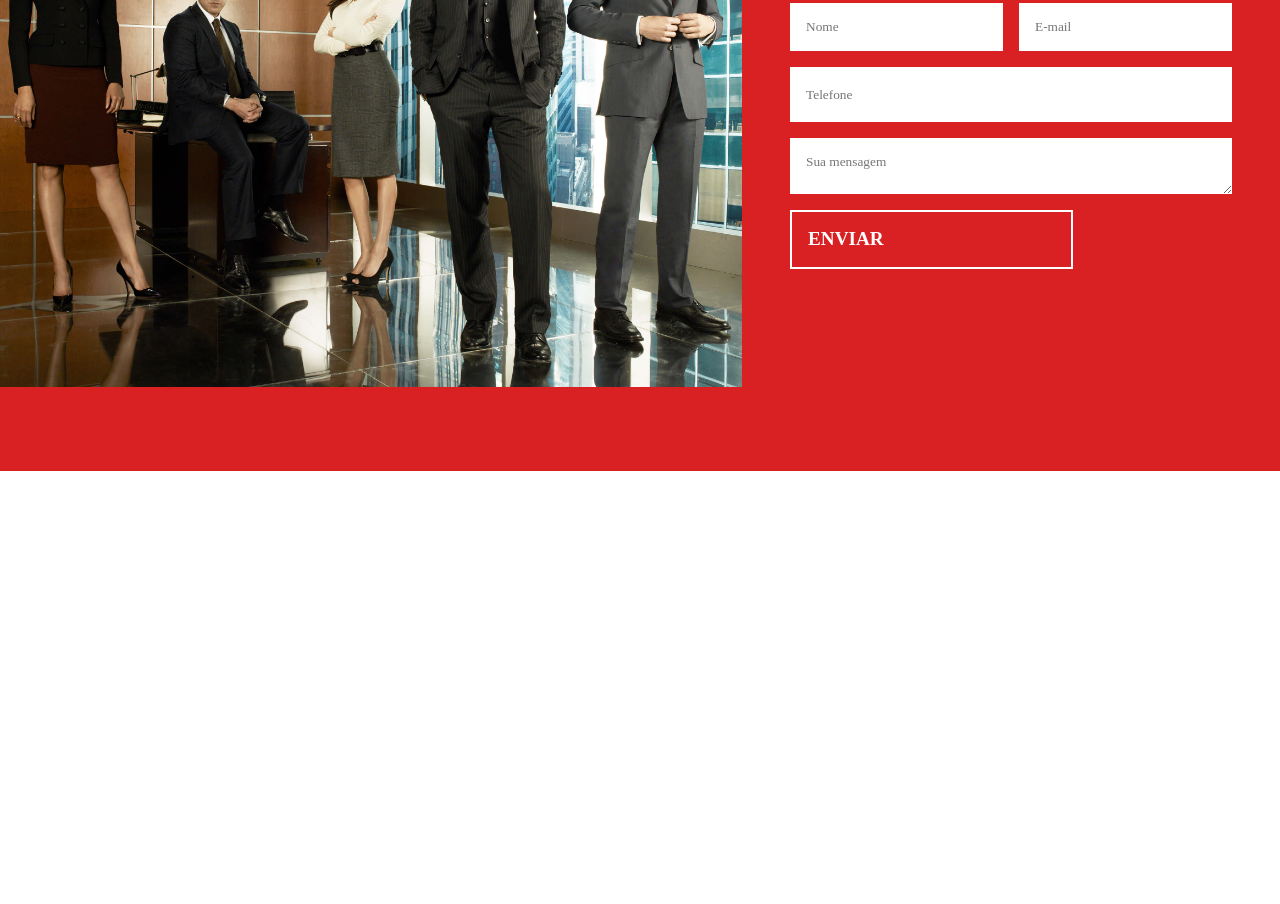
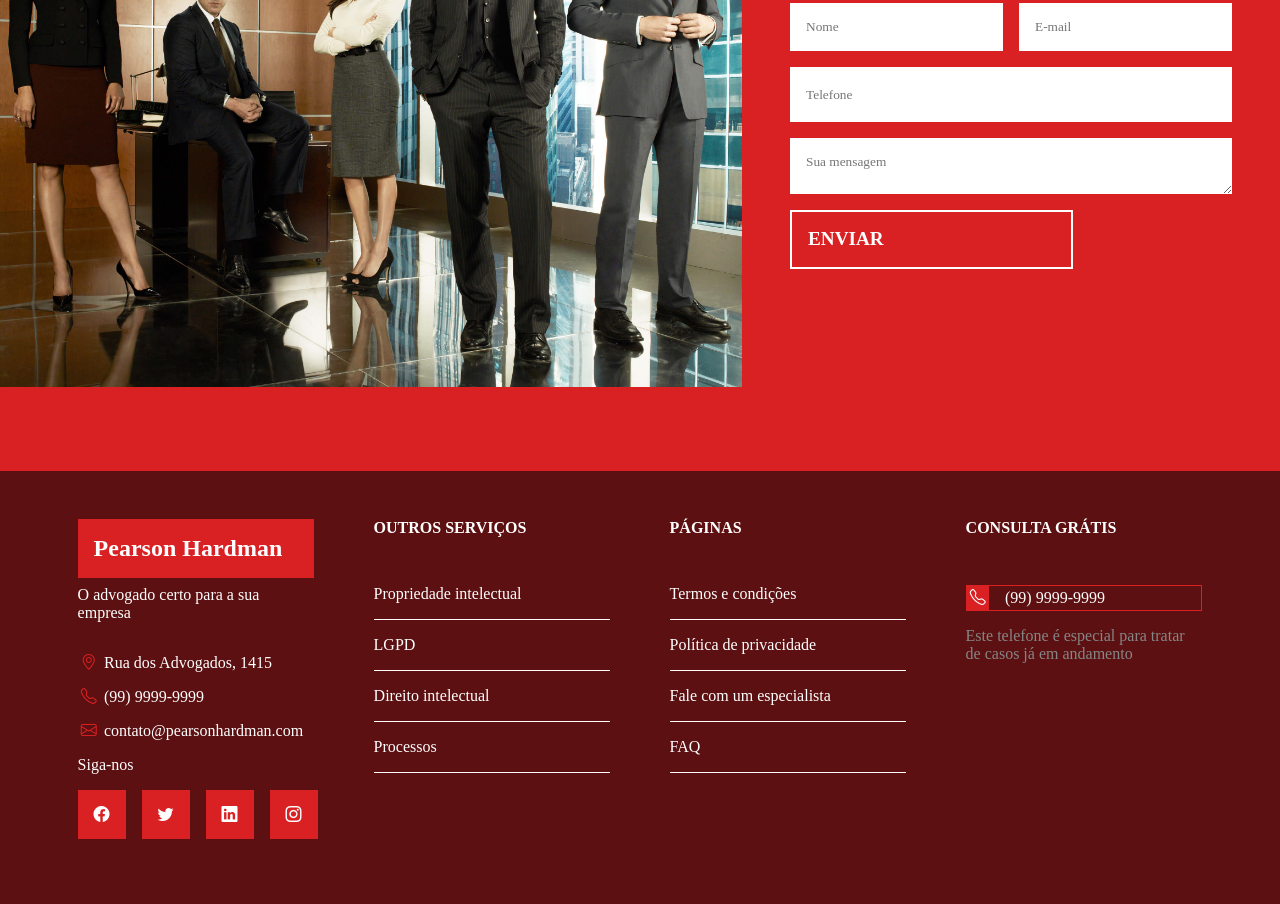
Before and after one commit to Gigliany/Curso-Html-CSS-e-JavaScript, a plain HTML site: page index.html in a window 1280 px wide. Shown: the part 4273-5177 px from the top of the page. Before the commit the page ends 4744 px from the top, so only its background shows below. Drawn offline with nearby package versions, Linux system fonts and the light colour scheme; a web font is replaced by a local one.

Commit message:
Rodapé do site

```diff
--- a/css/styles.css
+++ b/css/styles.css
@@ -5,6 +5,7 @@
     --secondary-text-color: #191919;
     --secondary-color: #868686;
     --tertiary-color: #eff3f4;
+    --secondary-bg-color:#5c1011;
 
 }
 
@@ -417,3 +418,88 @@ i {
         background-color: var(--primary-text-color);
         color: var(--main-color);
     }
+
+    /* Rodapé */
+    #footer {
+        color: var(--primary-text-color);
+        background-color: var(--secondary-bg-color);
+        display: flex;
+        justify-content: space-around;
+        padding: 3rem 3rem 5rem;
+    }
+
+    #footer i {
+        font-size: 1rem;
+        padding: 0.2rem;
+    }
+
+    #footer a {
+        color: var(--primary-text-color);
+    }
+
+    .contact-info,
+    .links-container {
+        width: 20%;
+    }
+
+    .footer-brand {
+        margin-bottom: 2rem;
+    }
+
+    .footer-brand h2 {
+        background-color: var(--main-color);
+        margin-bottom: 0.5rem;
+        padding: 1rem;
+    }
+
+    .contact-info p {
+        margin-bottom: 1rem;
+
+    }
+
+    .contact-info p i {
+        background-color: transparent;
+        padding: 0;
+        color: var(--main-color);
+    }
+
+    .social-networks p{
+        margin-bottom: 1rem;
+    }
+    .networks {
+        margin-top: 2rem;
+        display: flex;
+        gap: 1rem;
+    }
+
+    #footer .networks i {
+        padding: 1rem;
+    }
+
+    .links-container h4 {
+        text-transform: uppercase;
+        margin-bottom: 3rem;
+    }
+
+    .links-container nav {
+        display: flex;
+        flex-direction: column;
+    }
+
+    .links-container nav a {
+        padding-bottom: 1rem;
+        margin-bottom: 1rem;
+        border-bottom: 1px solid var(--primary-text-color);
+    }
+
+    .phone-number {
+        display: flex;
+        border: 1px solid var(--main-color);
+        gap: 1rem;
+        align-items: center;
+        margin-bottom: 1rem;
+    }
+
+    .phone-info {
+        color: var(--secondary-color);
+    }
--- a/index.html
+++ b/index.html
@@ -231,10 +231,58 @@
                     <textarea
                     name="messege" id="message" placeholder="Sua mensagem"></textarea>
                     <input type="sumit" value="Enviar" class="btn"/>
-
-                </form>
+                 </form>
             </div>
         </section>
+        <!-- Rodapé -->
+        <footer id="footer">
+            <div class="contact-info">
+                <div class="footer-brand">
+                    <h2>Pearson Hardman</h2>
+                    <p>O advogado certo para a sua empresa</p>
+               </div>
+               <p><i class="bi bi-geo-alt"></i> Rua dos Advogados, 1415</p>
+               <p><i class="bi bi-telephone"></i> (99) 9999-9999</p>
+               <p><i class="bi bi-envelope"></i> contato@pearsonhardman.com</p>
+               <div class="social-networks">
+                    <p>Siga-nos</p>
+                    <div class="networks">
+                     <a href="#"><i class="bi bi-facebook"></i></a>
+                     <a href="#"><i class="bi bi-twitter"></i></a>
+                     <a href="#"><i class="bi bi-linkedin"></i></a>
+                     <a href="#"><i class="bi bi-instagram"></i></a>
+                    </div>
+               </div>
+            </div>
+            <div class="links-container">
+                <h4>Outros serviços</h4>
+                <nav>
+                    <a href="#">Propriedade intelectual</a>
+                    <a href="#">LGPD</a>
+                    <a href="#">Direito intelectual</a>
+                    <a href="#">Processos</a>
+                </nav>
+            </div>
+            <div class="links-container">
+                <h4>Páginas</h4>
+                <nav>
+                    <a href="#">Termos e condições</a>
+                    <a href="#">Política de privacidade</a>
+                    <a href="#">Fale com um especialista</a>
+                    <a href="#">FAQ</a>
+                </nav>
+            </div>
+            <div class="links-container">
+                <h4>Consulta grátis</h4>
+                <div class="phone-number">
+                    <i class="bi bi-telephone"></i>
+                    <p>(99) 9999-9999</p>
+                </div>
+                <p class="phone-info">
+                    Este telefone é especial para tratar de casos já em andamento
+                </p>
+            </div>
+        </footer>
 
     </body>
 </html>
```
